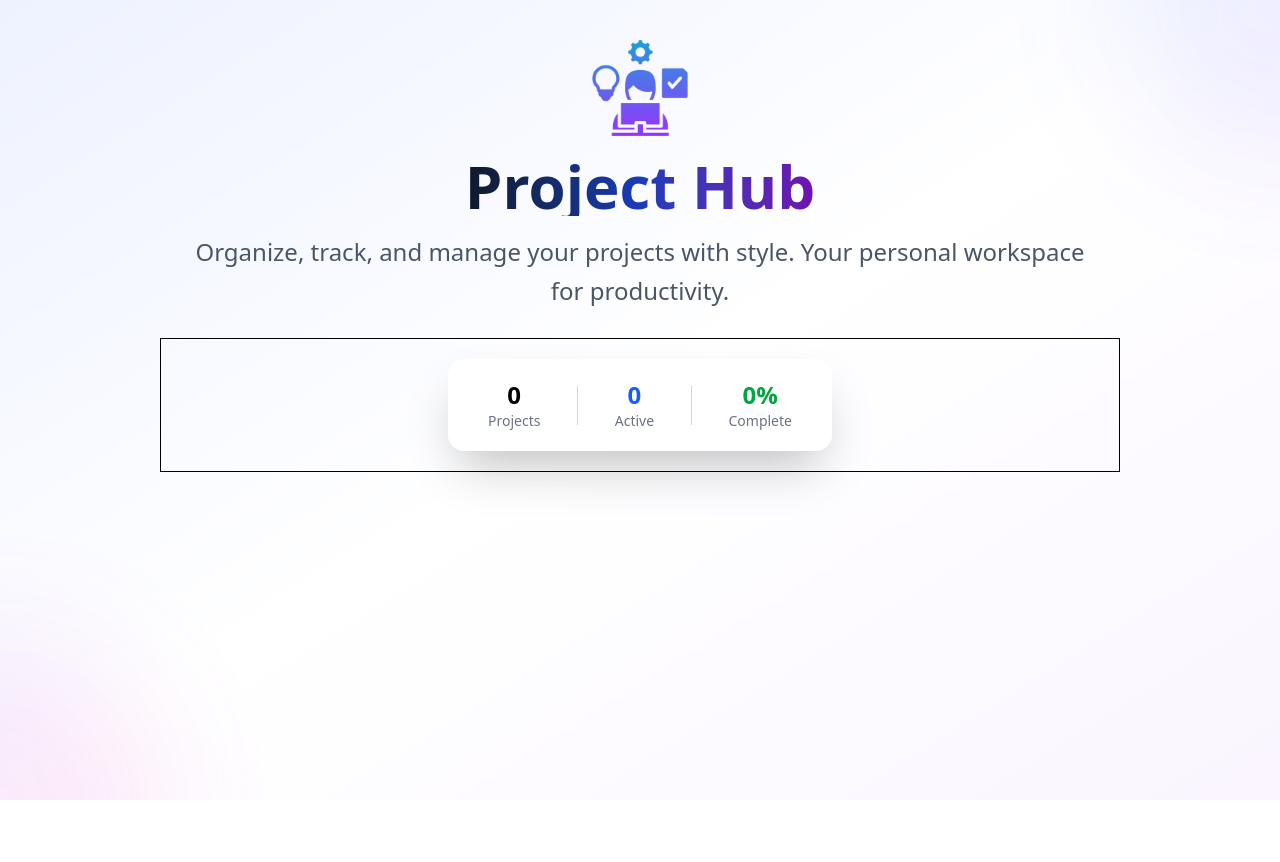
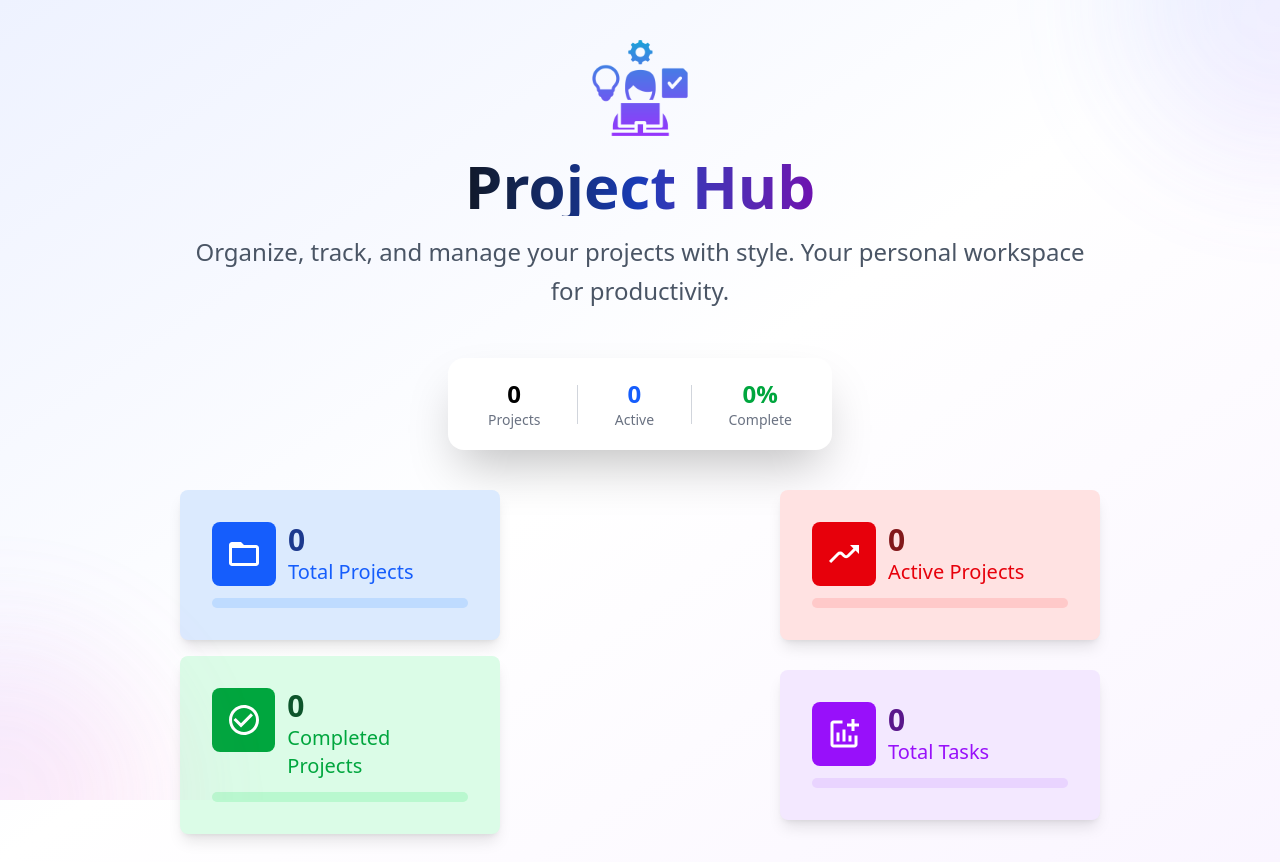
Before and after one commit to Ayushjha090/project-management-react-app, a React (Vite) app: page / in a window 1280 px wide. Before the commit the page ends 800 px from the top, so only its background shows below. Built offline with nearby package versions, Linux system fonts and the light colour scheme.

Commit message:
feat: add Hero and Icon components for project management dashboard

```diff
--- a/package.json
+++ b/package.json
@@ -13,6 +13,7 @@
     "@tailwindcss/vite": "^4.1.10",
     "react": "^19.1.0",
     "react-dom": "^19.1.0",
+    "react-icons": "^5.5.0",
     "tailwindcss": "^4.1.10"
   },
   "devDependencies": {
--- /dev/null
+++ b/src/components/projects/Hero.tsx
@@ -0,0 +1,179 @@
+import { type FC } from "react";
+import type { IconType } from "react-icons";
+
+import { MdFolderOpen } from "react-icons/md";
+import { MdMoving } from "react-icons/md";
+import { MdCheckCircleOutline } from "react-icons/md";
+import { MdAddchart } from "react-icons/md";
+
+import Icon from "../shared/Icon";
+
+interface HeroProps {
+  totalProjects: number;
+  totalTasks: number;
+  totalActiveProjects: number;
+  totalCompletedProjects: number;
+}
+
+interface CardProps {
+  title: string;
+  value: number;
+  icon: IconType;
+  color: string;
+  percentage: number;
+}
+
+const colorMap = {
+  blue: {
+    border: "border-blue-800",
+    bg: "bg-blue-100",
+    iconBg: "bg-blue-600",
+    textValue: "text-blue-900",
+    textTitle: "text-blue-600",
+    progressBg: "bg-blue-200",
+    progressDark: "dark:bg-blue-700",
+    progressBar: "bg-blue-600",
+  },
+  red: {
+    border: "border-red-800",
+    bg: "bg-red-100",
+    iconBg: "bg-red-600",
+    textValue: "text-red-900",
+    textTitle: "text-red-600",
+    progressBg: "bg-red-200",
+    progressDark: "dark:bg-red-700",
+    progressBar: "bg-red-600",
+  },
+  green: {
+    border: "border-green-800",
+    bg: "bg-green-100",
+    iconBg: "bg-green-600",
+    textValue: "text-green-900",
+    textTitle: "text-green-600",
+    progressBg: "bg-green-200",
+    progressDark: "dark:bg-green-700",
+    progressBar: "bg-green-600",
+  },
+  purple: {
+    border: "border-purple-800",
+    bg: "bg-purple-100",
+    iconBg: "bg-purple-600",
+    textValue: "text-purple-900",
+    textTitle: "text-purple-600",
+    progressBg: "bg-purple-200",
+    progressDark: "dark:bg-purple-700",
+    progressBar: "bg-purple-600",
+  },
+};
+
+const Card: FC<CardProps> = ({
+  title,
+  value,
+  icon,
+  color,
+  percentage,
+}) => {
+  const c = colorMap[color as keyof typeof colorMap];
+
+  return (
+    <div
+      className={`group flex flex-col w-xs justify-center ${c.border} ${c.bg} p-8 shadow-lg rounded-lg cursor-pointer my-2 transition-all duration-400 hover:shadow-xl hover:-translate-y-2`}
+    >
+      <div className="flex flex-row justify-start">
+        <Icon
+            icon={icon}
+            iconClassName="text-white text-4xl"
+            backgroundClassName={`${c.iconBg} h-16 w-16 p-2 rounded-lg flex items-center justify-center transition-transform duration-300 group-hover:scale-110`}
+        />
+        <div className="flex flex-col ml-3">
+            <p className={`text-3xl ${c.textValue} font-bold`}>{value}</p>
+            <p className={`text-xl ${c.textTitle}`}>{title}</p>
+        </div>
+      </div>
+      <div className={`w-full ${c.progressBg} rounded-full h-2.5 dark:${c.progressDark} mt-3`}>
+        <div
+          className={`${c.progressBar} h-2.5 rounded-full transition-all duration-300`}
+          style={{ width: `${percentage}%` }}
+        ></div>
+      </div>
+    </div>
+  );
+};
+
+const Hero: FC<HeroProps> = ({
+  totalProjects,
+  totalTasks,
+  totalActiveProjects,
+  totalCompletedProjects,
+}) => {
+  const completedPercentage =
+    totalProjects > 0
+      ? Math.round((totalCompletedProjects / totalProjects) * 100)
+      : 0;
+
+  const cards: {title: string, value: number, icon: IconType, color: string, percentage: number}[] = [
+    {
+      title: "Total Projects",
+      value: totalProjects,
+      icon: MdFolderOpen,
+      color: "blue",
+      percentage: totalProjects,
+    },
+    {
+      title: "Active Projects",
+      value: totalActiveProjects,
+      icon: MdMoving,
+      color: "red",
+      percentage:
+        totalProjects > 0
+          ? Math.round((totalActiveProjects / totalProjects) * 100)
+          : 0,
+    },
+    {
+      title: "Completed Projects",
+      value: totalCompletedProjects,
+      icon: MdCheckCircleOutline,
+      color: "green",
+      percentage: completedPercentage,
+    },
+    {
+      title: "Total Tasks",
+      value: totalTasks,
+      icon: MdAddchart,
+      color: "purple",
+      percentage: totalTasks,
+    },
+  ];
+
+  return (
+    <div className="flex flex-col items-center justify-center w-full">
+      <div className="p-5 w-2xs md:w-sm rounded-2xl bg-white flex flex-row items-center justify-between shadow-2xl">
+        <div className="flex flex-col justify-center items-center px-5">
+          <h2 className="text-2xl font-bold">{totalProjects}</h2>
+          <p className="text-sm text-gray-500">Projects</p>
+        </div>
+        <div className="h-3/4 border-l border-gray-300"></div>
+        <div className="flex flex-col justify-center items-center px-5">
+          <h2 className="text-2xl font-bold text-blue-600">
+            {totalActiveProjects}
+          </h2>
+          <p className="text-sm text-gray-500">Active</p>
+        </div>
+        <div className="h-3/4 border-l border-gray-300"></div>
+        <div className="flex flex-col justify-center items-center px-5">
+          <h2 className="text-2xl font-bold text-green-600">
+            {completedPercentage}%
+          </h2>
+          <p className="text-sm text-gray-500">Complete</p>
+        </div>
+      </div>
+      <div className="w-full flex flex-wrap justify-between items-center mt-8">
+        {cards.map((card) => (
+            <Card key={card.title} {...card} />
+        ))}
+      </div>
+    </div>
+  );
+};
+
+export default Hero;
--- a/src/components/projects/index.tsx
+++ b/src/components/projects/index.tsx
@@ -1,5 +1,6 @@
 import type { FC } from "react";
 
+import Hero from "./Hero";
 import type { Project } from "../../types/project";
 
 interface ProjectsProps {
@@ -10,32 +11,35 @@ interface ProjectsProps {
   onDeleteProject: (projectId: string) => void;
 }
 
-const Projects: FC<ProjectsProps> = ({projects, onSelectProject, onCreateProject, onUpdateProject, onDeleteProject}) => {
+const Projects: FC<ProjectsProps> = ({
+  projects,
+  onSelectProject,
+  onCreateProject,
+  onUpdateProject,
+  onDeleteProject,
+}) => {
   const totalProjects = projects.length;
-    const totalTasks = projects.reduce((acc, project) => acc + (project.tasks ? project.tasks.length : 0), 0);
-    const totalActiveProjects = projects.filter(project => project.status === "in-progress").length;
-    const totalCompletedProjects = projects.filter(project => project.status === "completed").length;
+  const totalTasks = projects.reduce(
+    (acc, project) => acc + (project.tasks ? project.tasks.length : 0),
+    0
+  );
+  const totalActiveProjects = projects.filter(
+    (project) => project.status === "in-progress"
+  ).length;
+  const totalCompletedProjects = projects.filter(
+    (project) => project.status === "completed"
+  ).length;
 
   return (
-        <div className="w-xs md:w-3/4 flex border mx-auto my-2 p-5 justify-center">
-            <div className="p-5 w-sm rounded-2xl bg-white flex flex-row items-center justify-between shadow-2xl">
-                <div className="flex flex-col justify-center items-center px-5">
-                    <h2 className="text-2xl font-bold">{totalProjects}</h2>
-                    <p className="text-sm text-gray-500">Projects</p>
+    <div className="w-xs md:w-3/4 flex mx-auto my-2 p-5 justify-center">
+      <Hero
+        totalActiveProjects={totalActiveProjects}
+        totalProjects={totalProjects}
+        totalTasks={totalTasks}
+        totalCompletedProjects={totalCompletedProjects}
+      />
     </div>
-                <div className="h-3/4 border-l border-gray-300"></div>
-                <div className="flex flex-col justify-center items-center px-5">
-                    <h2 className="text-2xl font-bold text-blue-600">{totalActiveProjects}</h2>
-                    <p className="text-sm text-gray-500">Active</p>
-                </div>
-                <div className="h-3/4 border-l border-gray-300"></div>
-                <div className="flex flex-col justify-center items-center px-5">
-                    <h2 className="text-2xl font-bold text-green-600">{totalCompletedProjects}%</h2>
-                    <p className="text-sm text-gray-500">Complete</p>
-                </div>
-            </div>
-        </div>
-    )
+  );
 };
 
 export default Projects;
--- /dev/null
+++ b/src/components/shared/Icon.tsx
@@ -0,0 +1,20 @@
+import {type FC} from 'react';
+
+import type { IconType } from 'react-icons';
+
+interface IconProps {
+    icon: IconType
+    iconClassName?: string;
+    backgroundClassName?: string;
+}
+
+const Icon: FC<IconProps> = ({ icon: IconComponent, iconClassName, backgroundClassName }) => {
+
+    return (
+        <div className={backgroundClassName}>
+            <IconComponent className={iconClassName} />
+        </div>
+    )
+};
+
+export default Icon;
```
Also changed, not shown: 1 other file (tests, documents, lock files or other folders). Lines whose indentation alone changed are shown as unchanged.
